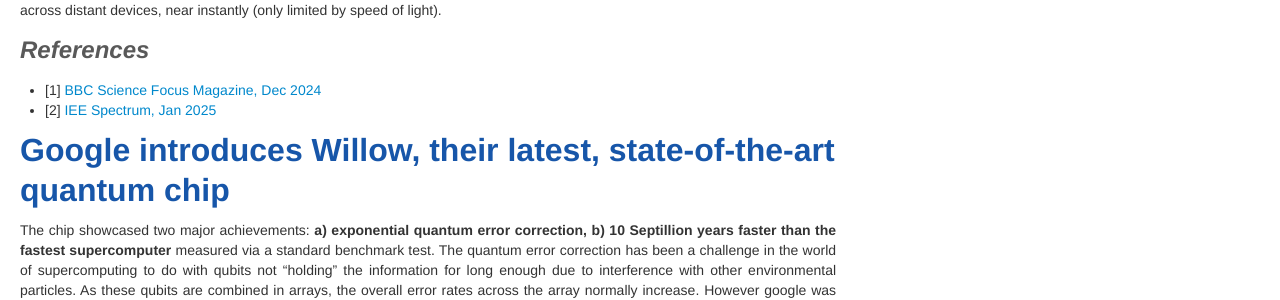
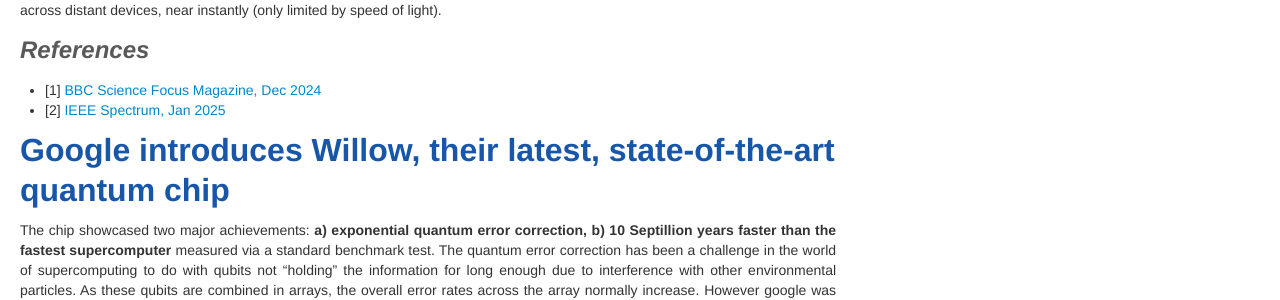
Before and after one commit to anuragkapur/anuragkapur.github.io, a Jekyll site: the page built from blog/reading/_posts/2025-01-31-reading-summary.md, in a window 1280 px wide and 900 px high. Shown: the part 344-644 px from the top of the window. Built offline with Jekyll 4.4.1, drawn with Linux system fonts in a browser that asks for light colours; comment, search, counter and statistics services are not loaded.

Commit message:
Correct typos

```diff
--- a/blog/reading/_posts/2025-01-31-reading-summary.md
+++ b/blog/reading/_posts/2025-01-31-reading-summary.md
@@ -12,7 +12,7 @@
 Scientists achieved quantum teleportation across 2 entangled photons, one at each end of a 30km optical fibre channel. What’s special about the breakthrough is that it demonstrated that teleportation is possible **over existing/classical communication channels (optical fibre cable in this case) instead of needing new specialised infrastructure** and thus enhancing the practicality of the research. This could pave the way for networking across quantum computers, transmitting quantum bits (qubits) across distant devices, near instantly (only limited by speed of light).
 ## References
 - [1] [BBC Science Focus Magazine, Dec 2024](https://www.sciencefocus.com/news/impossible-quantum-teleportation)
-- [2] [IEE Spectrum, Jan 2025](https://spectrum.ieee.org/quantum-teleportation-fiber)
+- [2] [IEEE Spectrum, Jan 2025](https://spectrum.ieee.org/quantum-teleportation-fiber)
 
 # Google introduces Willow, their latest, state-of-the-art quantum chip
 The chip showcased two major achievements: **a) exponential quantum error correction, b) 10 Septillion years faster than the fastest supercomputer** measured via a standard benchmark test. The quantum error correction has been a challenge in the world of supercomputing to do with qubits not “holding” the information for long enough due to interference with other environmental particles. As these qubits are combined in arrays, the overall error rates across the array normally increase. However google was able to demonstrate an exponential reduction in error rates as the number of qubits increased in the system. The performance in the benchmark test are impressive but the computation in the test isn’t immediately practically relevant. Some practical future applications, as quantum computing becomes practically relevant include those in Artificial Intelligence. Training AI model increases in complexity as the models become increasingly complex. Quantum computing could bring practical AI applications that are out of reach for classical computing devices into the mainstream.
```
